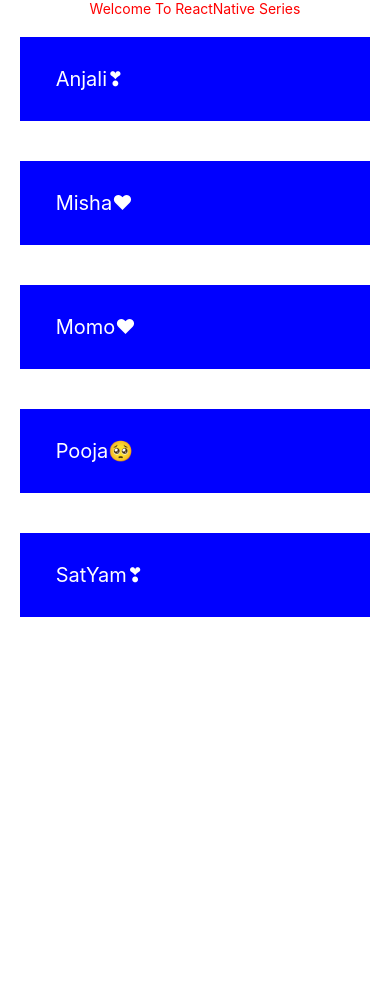
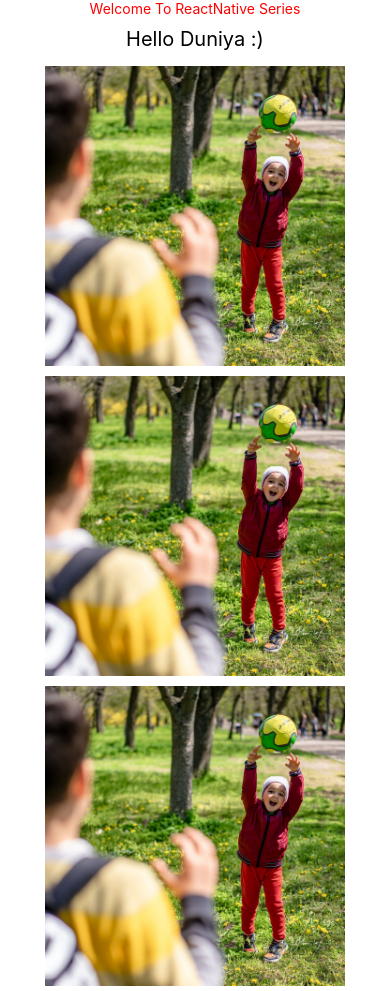
Before and after one commit to VikasDz/ReactNativeLearning, a React Native app: screen / in a window 390 px wide. Before the commit the page ends 844 px from the top, so only its background shows below. Built offline with nearby package versions, Linux system fonts and the light colour scheme.

Commit message:
AddingImages

```diff
--- a/App.js
+++ b/App.js
@@ -1,6 +1,7 @@
 import {Text, View, StyleSheet,StatusBar } from 'react-native';
 import CustomComponent from './src/screens/CustomComponets'
 import FlatListDemo from './src/screens/FlatListDemo';
+import ImagesAdding from './src/screens/ImagesAdding';
 
 
 //Creating StyleSheet
@@ -18,7 +19,8 @@ export default function App() {
     <View>
       <Text style={styles.textStyle}> Welcome To ReactNative Series </Text>
       {/* <CustomComponent></CustomComponent> */}
-      <FlatListDemo></FlatListDemo>
+      {/* <FlatListDemo></FlatListDemo> */}
+      <ImagesAdding></ImagesAdding>
       <StatusBar></StatusBar>
     </View>
   );
--- /dev/null
+++ b/src/screens/ImagesAdding.js
@@ -0,0 +1,43 @@
+import React from "react";
+import { Text, View, StyleSheet, Image } from "react-native";
+
+const ImagesAdding = () => {
+
+
+  return (
+    <View style={styles3.listStyle}>
+      <Text style={styles3.textStyle}> Hello Duniya :) </Text>
+      <Image
+        style={styles3.imageStyle}
+        source={require("../../assets/image1.jpg")}
+      />
+      <Image
+        style={styles3.imageStyle}
+        source={require("../../assets/image1.jpg")}
+      />
+      <Image
+        style={styles3.imageStyle}
+        source={require("../../assets/image1.jpg")}
+      />
+
+    </View>
+  );
+};
+const styles3 = StyleSheet.create({
+  textStyle: {
+    fontSize: 20,
+    margin: 10,
+  },
+  listStyle: {
+    display: "flex",
+    justifyContent: "center",
+    alignItems : "center",
+  },
+  imageStyle: {
+    width: 300,
+    height: 300,
+    margin: 5,
+  },
+});
+
+export default ImagesAdding;
```
Also changed, not shown: assets/image1.jpg (added), 1 other file (tests, documents, lock files or other folders).
